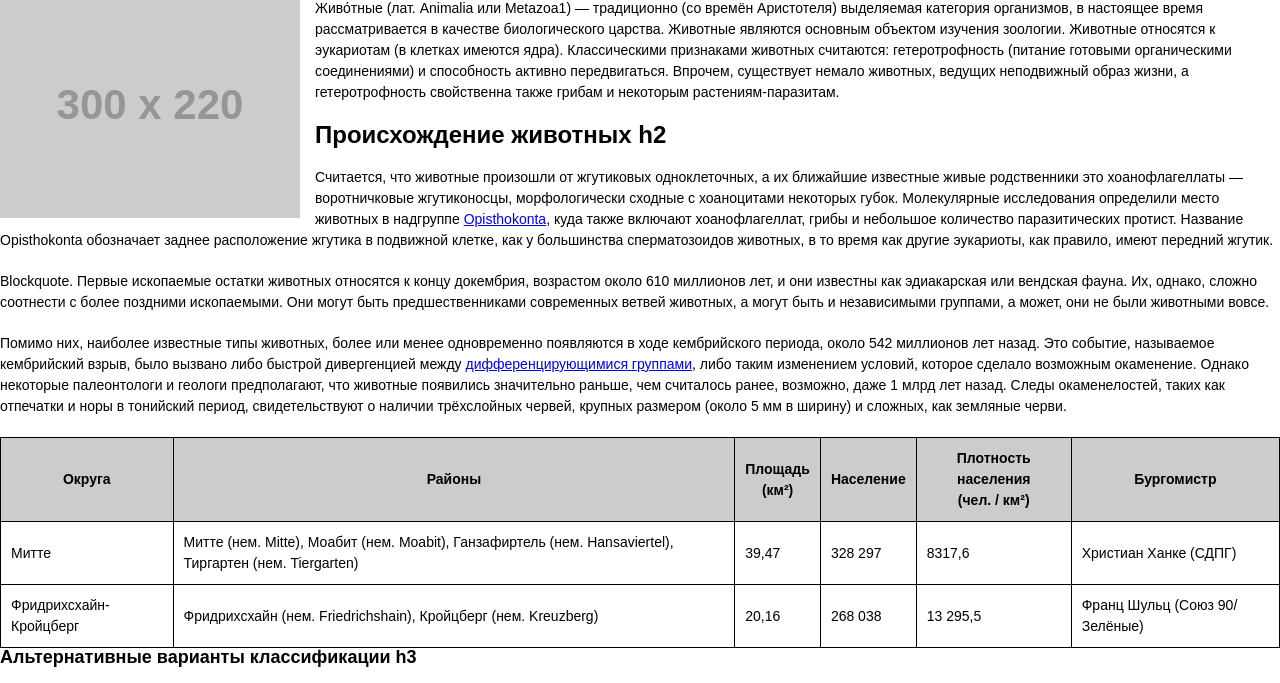
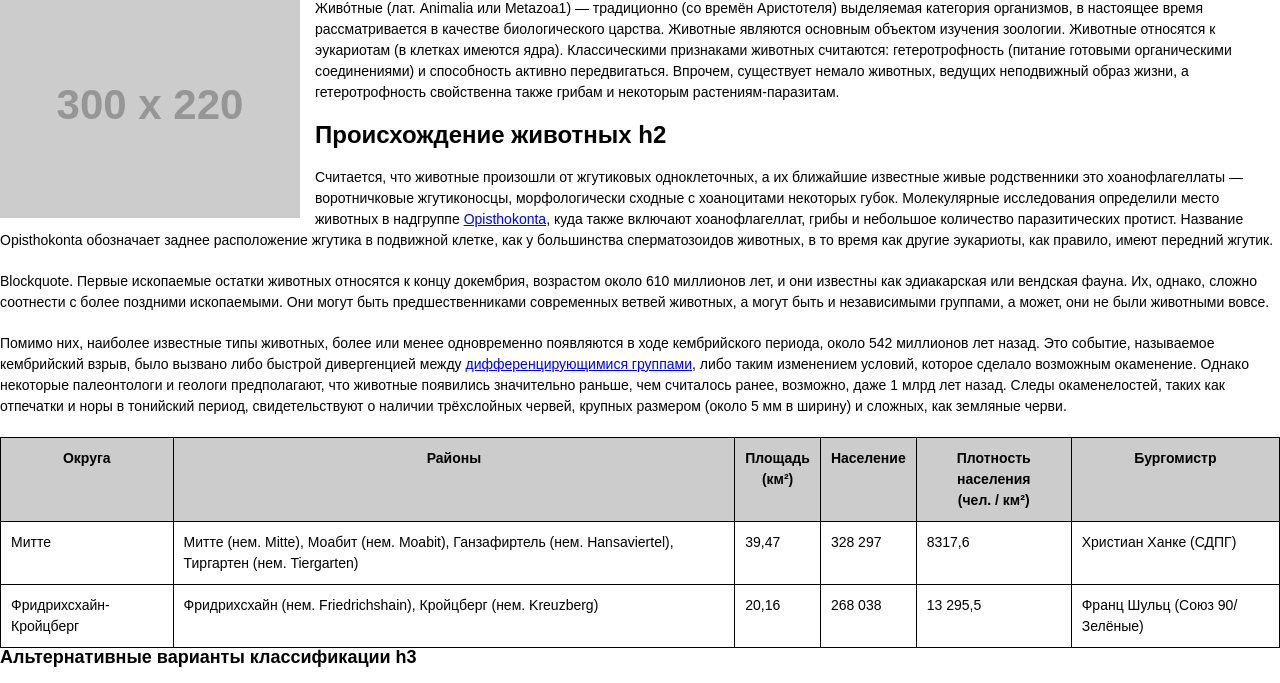
Before and after one commit to CatBoris/LMC, a website: page app/template.html in a window 1280 px wide. Shown: the part 54-737 px from the top of the page. Drawn offline with Linux system fonts and the light colour scheme; placeholder pictures from the web are drawn by us.

Commit message:
change reset

```diff
--- /dev/null
+++ b/app/src/scss/_reset.scss
@@ -0,0 +1,43 @@
+html, body, div, span, applet, object, iframe,
+h1, h2, h3, h4, h5, h6, p, blockquote, pre,
+a, abbr, acronym, address, big, cite, code,
+del, dfn, em, img, ins, kbd, q, s, samp,
+small, strike, strong, sub, sup, tt, var,
+b, u, i, center,
+dl, dt, dd, ol, ul, li,
+fieldset, form, label, legend,
+table, caption, tbody, tfoot, thead, tr, th, td,
+article, aside, canvas, details, embed,
+figure, figcaption, footer, header, hgroup,
+menu, nav, output, ruby, section, summary,
+time, mark, audio, video, input, button{
+  margin: 0;
+  padding: 0;
+  border: 0;
+  font-size: 100%;
+  font: inherit;
+  vertical-align: baseline;
+}
+
+article, aside, details, figcaption, figure,
+footer, header, hgroup, menu, nav, section {
+  display: block;
+}
+body {
+  line-height: 1;
+}
+ol, ul {
+  list-style: none;
+}
+blockquote, q {
+  quotes: none;
+}
+blockquote:before, blockquote:after,
+q:before, q:after {
+  content: '';
+  content: none;
+}
+table {
+  border-collapse: collapse;
+  border-spacing: 0;
+}
--- a/app/src/scss/style.scss
+++ b/app/src/scss/style.scss
@@ -8,7 +8,7 @@
 /* RESET */
 /* ============================== */
 
-@import 'compass/reset';
+@import 'reset';
 
 /* ============================== */
 /* BASE */
```
Also changed, not shown: app/css/style.css, 1 other file.
